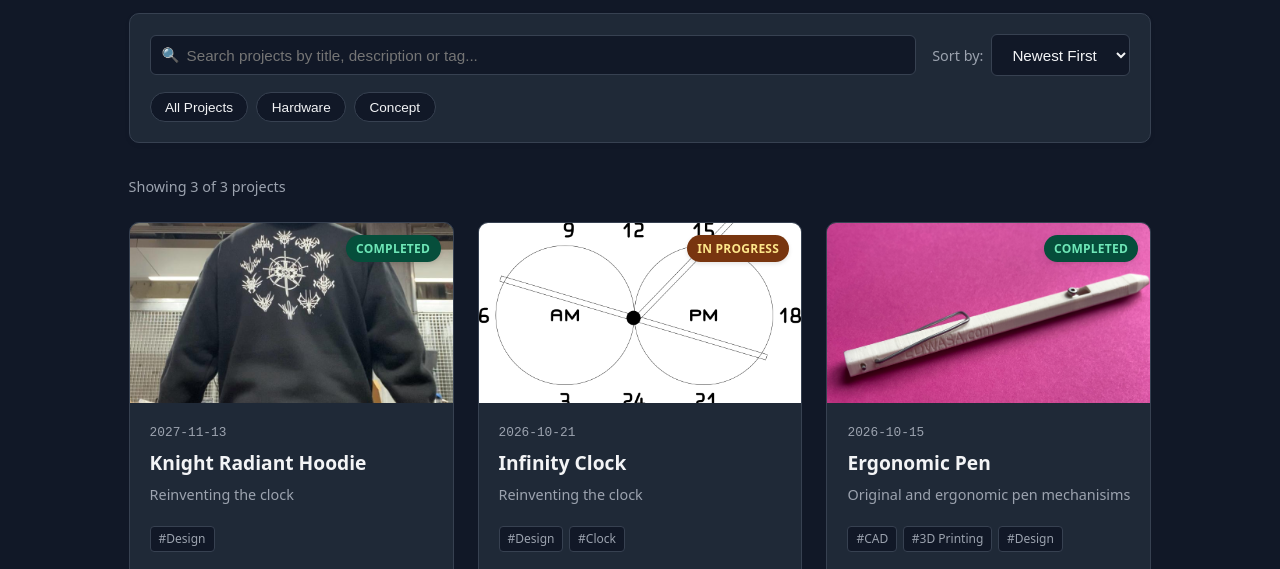
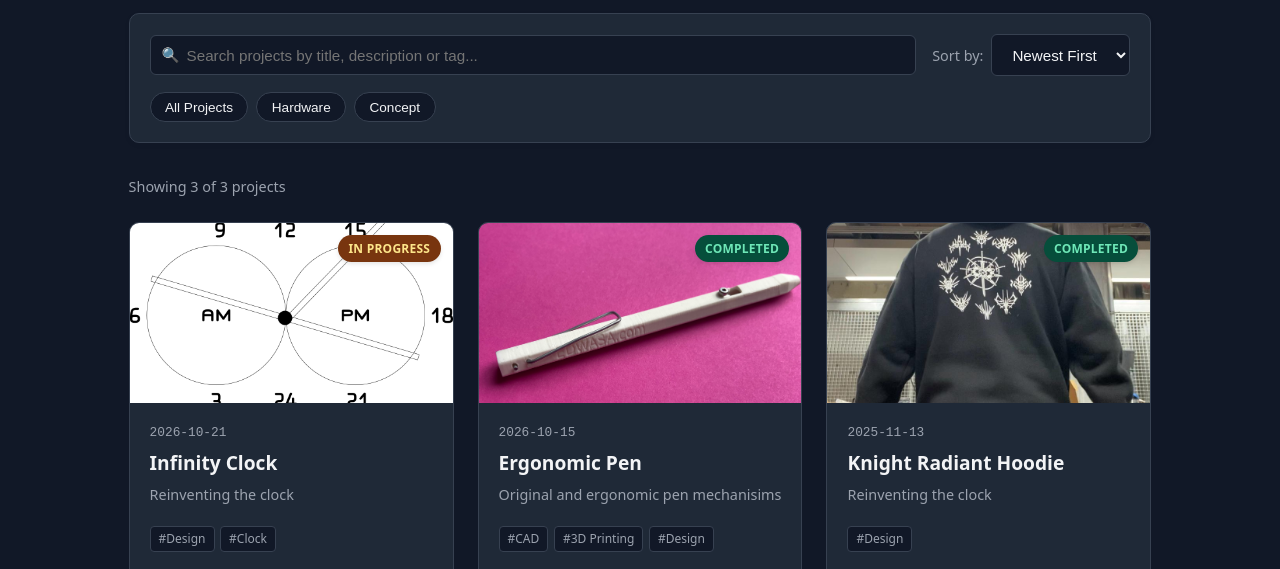
Before and after one commit to EDWASA/EDWASA.github.io, a plain HTML site: page projects.html in a window 1280 px wide. Shown: the part 215-784 px from the top of the page. Drawn offline with Linux system fonts and the light colour scheme.

Commit message:
date correction

```diff
--- a/projects.html
+++ b/projects.html
@@ -457,7 +457,7 @@
                 description: "Reinventing the clock",
                 category: "Concept",
                 tags: ["Design"],
-                date: "2027-11-13",
+                date: "2025-11-13",
                 status: "Completed", // Status options: Idea, Completed, In Progress, Archived
                 image: "Articles/003_Custom_Hoodie/Media/back02.jpeg",
                 link: "article-viewer.html?file=Articles/003_Custom_Hoodie/Hoodie.md"
```
